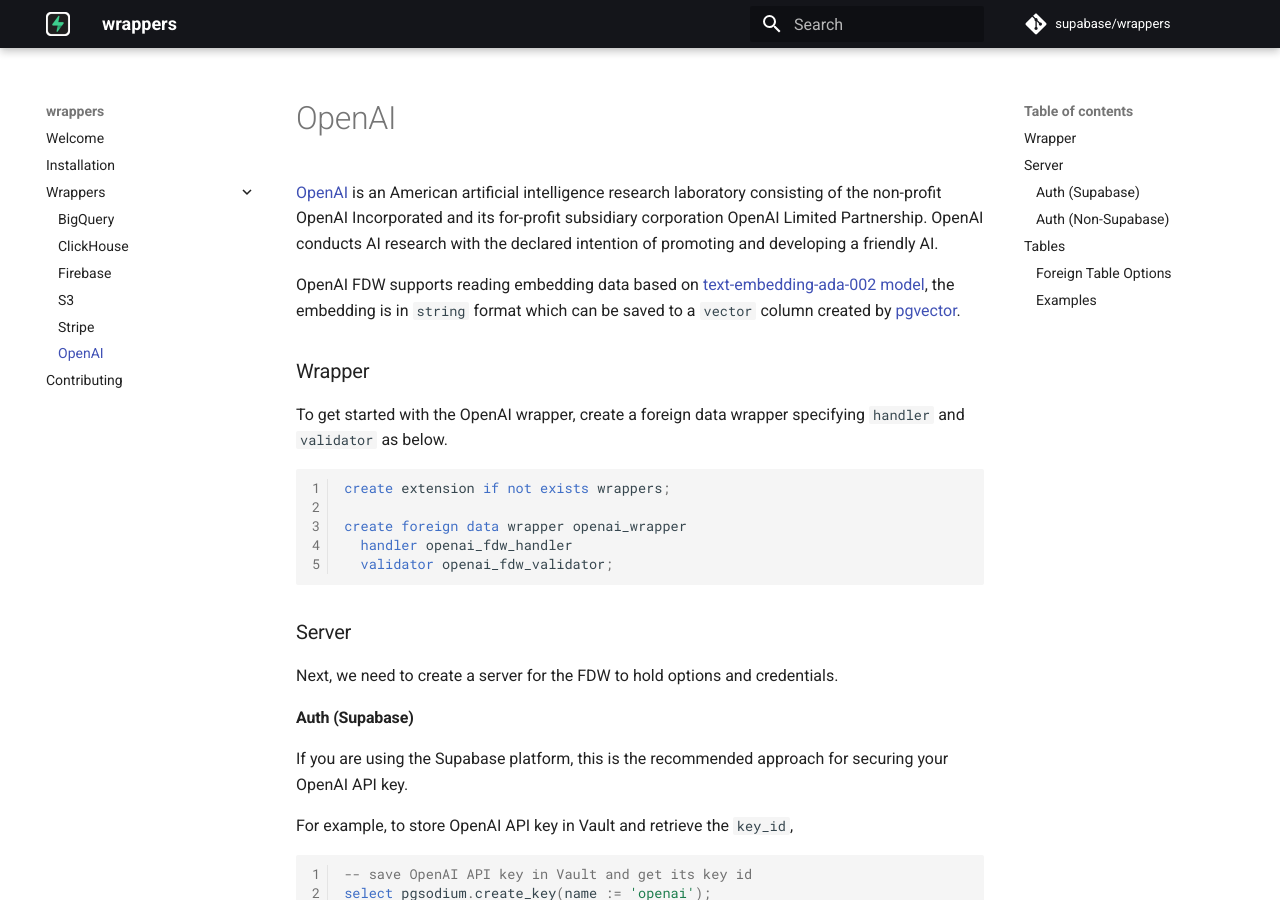
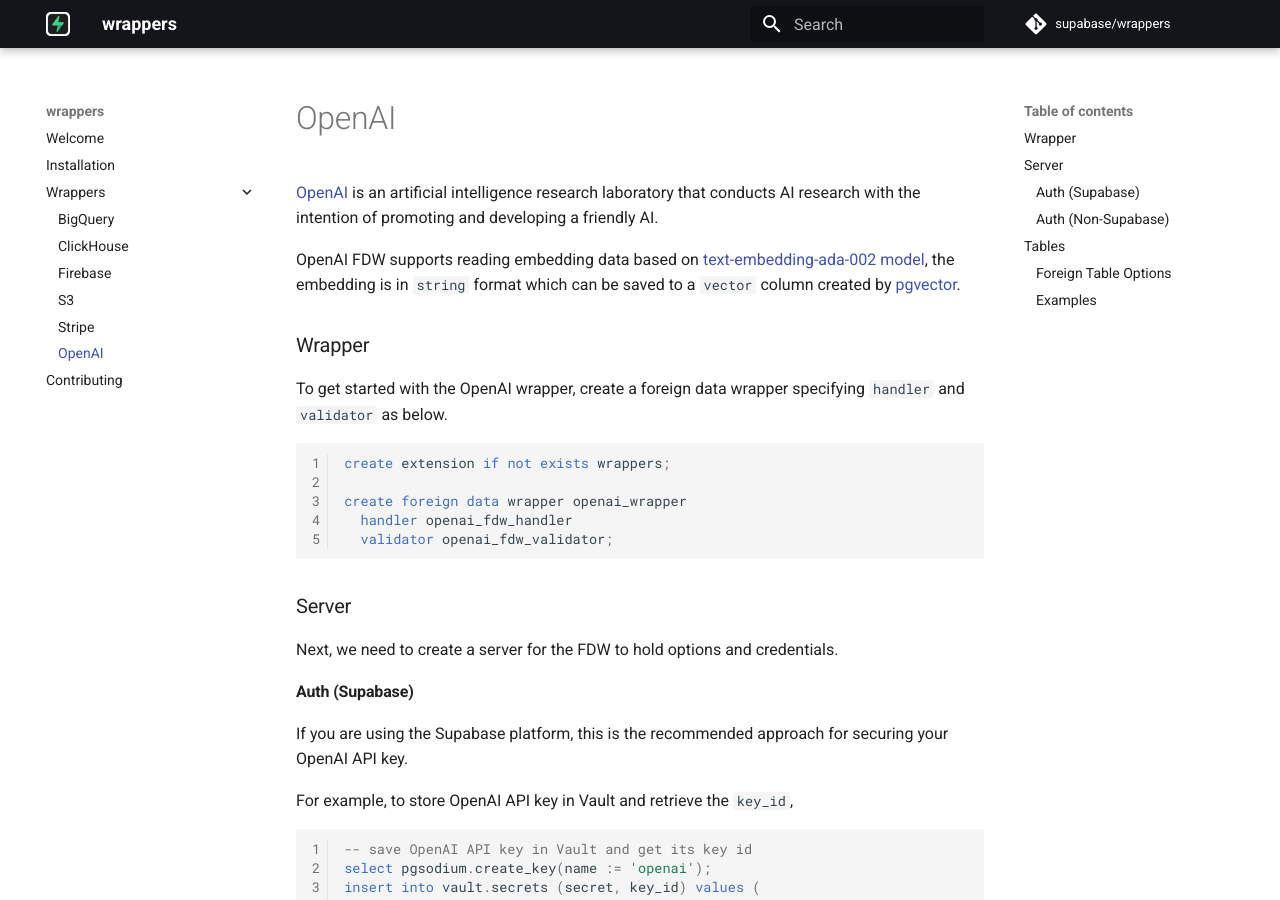
Before and after one commit to supabase/wrappers, an MkDocs documentation site: the page built from docs/openai.md, in a window 1280 px wide and 900 px high. Built offline with MkDocs 1.6.1 and Material for MkDocs 9.7.7, drawn with Linux system fonts in a browser that asks for light colours; comment, search, counter and statistics services are not loaded.

Commit message:
Update docs/openai.md
Co-authored-by: Copple <10214025+kiwicopple@users.noreply.github.com>

```diff
--- a/docs/openai.md
+++ b/docs/openai.md
@@ -1,4 +1,4 @@
-[OpenAI](https://openai.com/) is an American artificial intelligence research laboratory consisting of the non-profit OpenAI Incorporated and its for-profit subsidiary corporation OpenAI Limited Partnership. OpenAI conducts AI research with the declared intention of promoting and developing a friendly AI.
+[OpenAI](https://openai.com/) is an artificial intelligence research laboratory that conducts AI research with the intention of promoting and developing a friendly AI.
 
 OpenAI FDW supports reading embedding data based on [text-embedding-ada-002 model](https://platform.openai.com/docs/guides/embeddings/second-generation-models), the embedding is in `string` format which can be saved to a `vector` column created by [pgvector](https://github.com/pgvector/pgvector).
 
```
